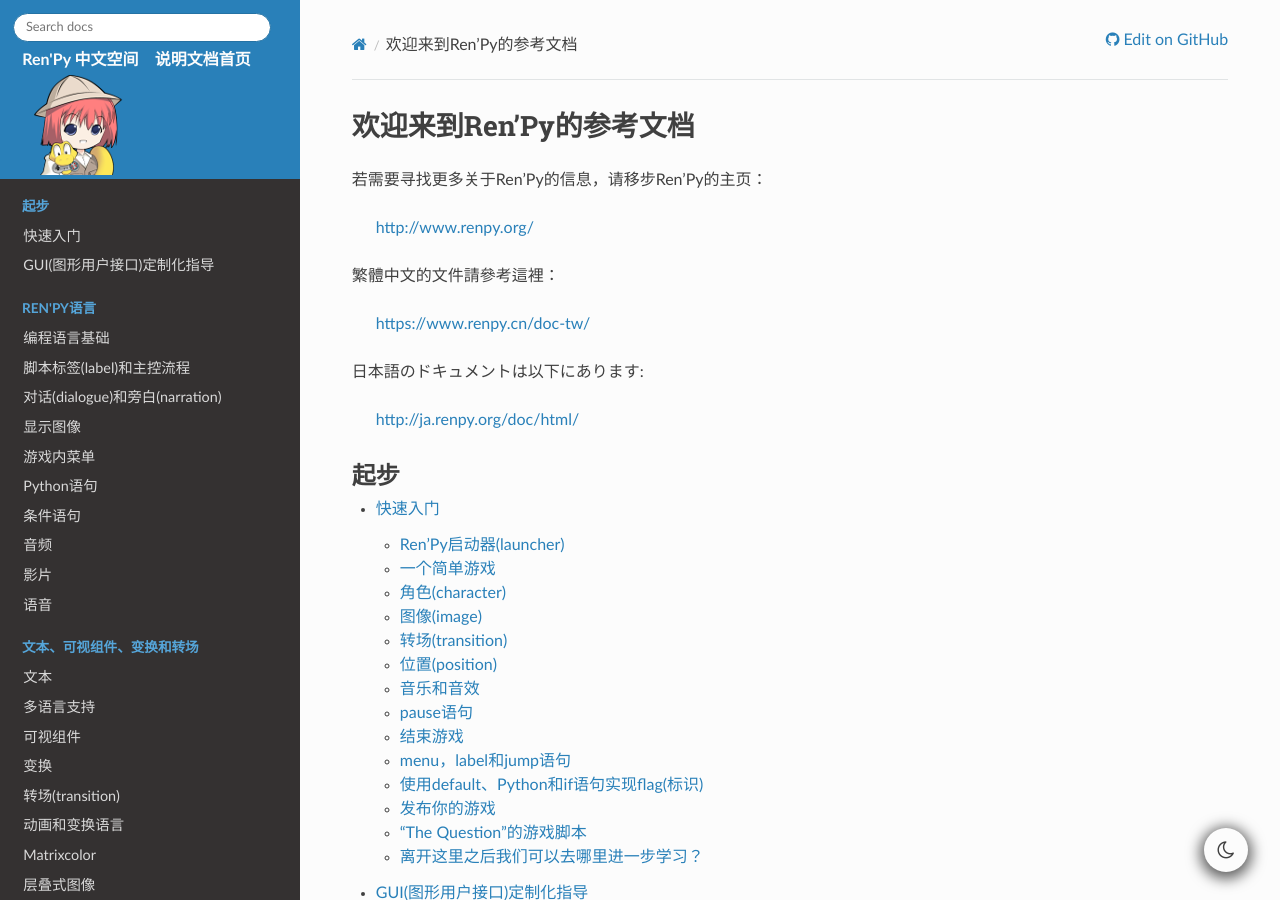
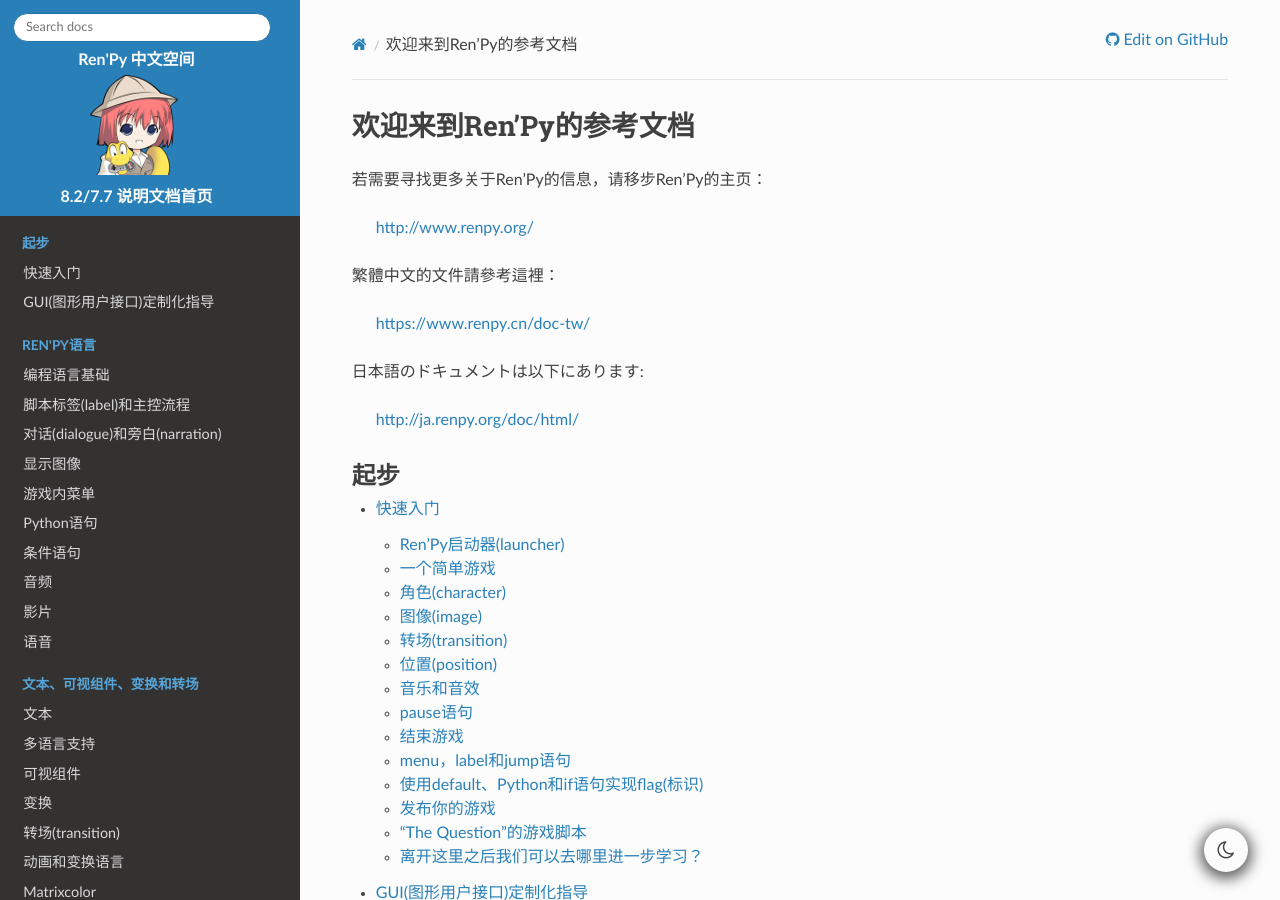
Before and after one commit to 3DMXM/Renpydoc-ranslate, a Sphinx documentation site: the page built from source/index.rst, in a window 1280 px wide and 900 px high. Built offline with Sphinx 7.4.7 and the Read the Docs theme 2.0.0, drawn with Linux system fonts in a browser that asks for light colours; the version number could not be read and is left out.

Commit message:
update layout.html, rewrite version rather then get it from renpy sdk.

```diff
--- a/source/_templates/layout.html
+++ b/source/_templates/layout.html
@@ -8,6 +8,6 @@
 <img src="{{ logo_url }}" alt="{{ _('Logo') }}" style="width: 93px; height: 100px; border-radius: 0; margin: 0 auto; padding: 0; margin-top: 5px; background-color: unset;" />
 </a>
 
-<a href="{{ pathto(master_doc) }}" style="margin-bottom: 5px">{{ version }} 说明文档首页</a>
+<a href="{{ pathto(master_doc) }}" style="margin-bottom: 5px">8.2&#47;7.7 说明文档首页</a>
 
 {%- endblock %}
```
